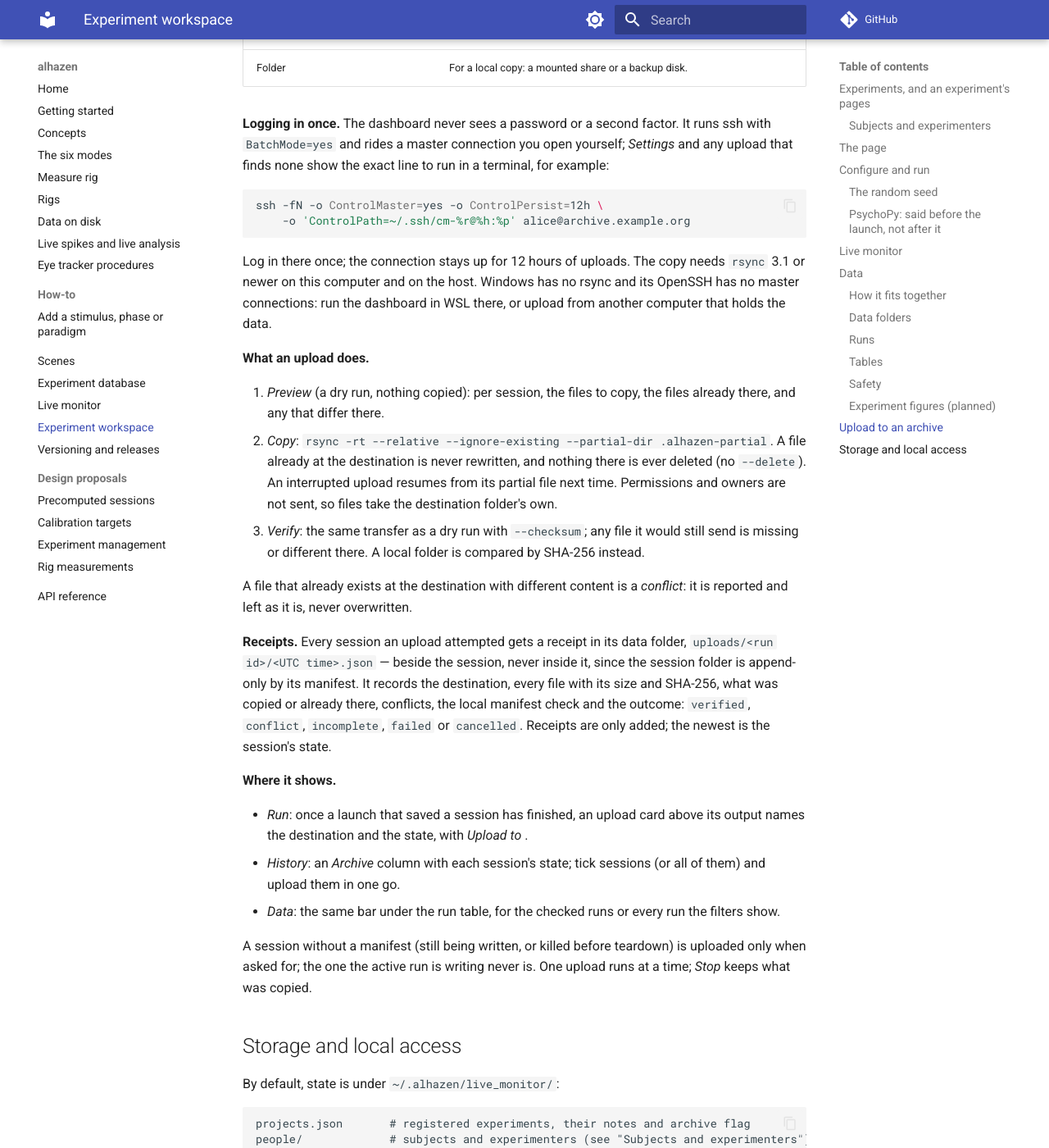
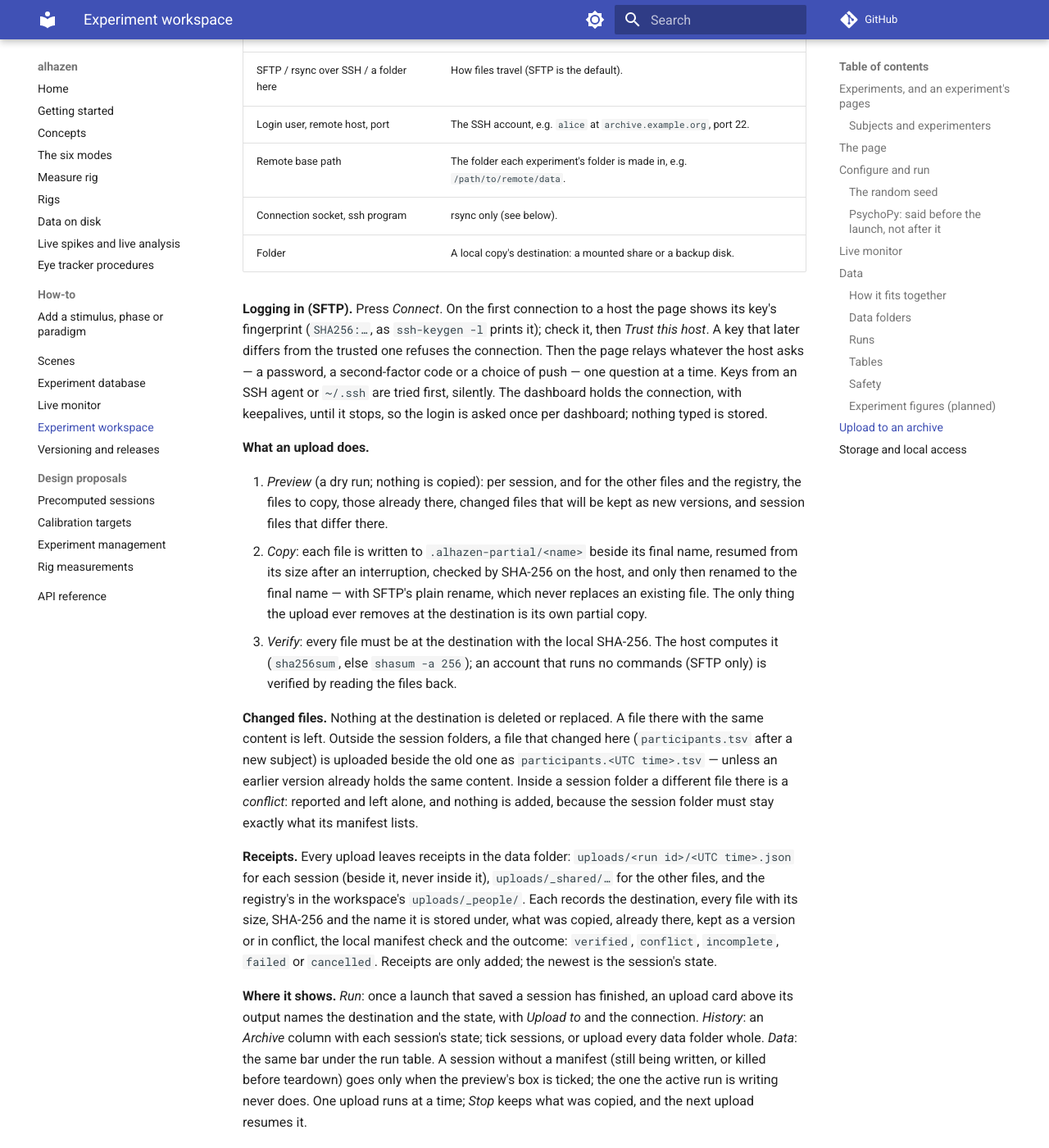
Before and after one commit to sh4r11f/alhazen, an MkDocs documentation site: the page built from docs/workspace.md, in a window 1280 px wide and 1400 px high, scrolled down 14407 px. Shown: the whole window at 82% size. Built offline with MkDocs 1.6.1 and Material for MkDocs 9.7.7, drawn with Linux system fonts in a browser that asks for light colours; comment, search, counter and statistics services are not loaded; some of the changed text lies outside the part shown.

Commit message:
Docs: upload over SFTP, the whole data folder, versions; changelog

````diff
--- a/docs/workspace.md
+++ b/docs/workspace.md
@@ -698,84 +698,99 @@
 
 ## Upload to an archive
 
-Sessions are collected on the rig; the archive is somewhere else. The
-dashboard copies a finished session there, or many at once, and keeps a
-receipt of what it copied.
+Data is collected on the rig; the archive is somewhere else. The dashboard
+copies an experiment's data there — a session just finished, chosen
+sessions, or the whole data folder — and keeps a receipt of what it copied.
+It works the same on Windows, macOS and Linux with nothing to install:
+the default transport is SSH/SFTP in pure Python (paramiko, a dependency of
+alhazen).
 
-**Where.** A session goes to
-`<remote base path>/<experiment>/<its own path>`: the experiment's
-`[project]` name as its folder, then the run's
-`v<version>/sub-<ID>/ses-<NNN>/run-<NN>_task-<task>` exactly as on the rig.
-Rehearsal data (test, simulate) goes to `<experiment>-rehearsal`, so practice
-runs never land among real ones. Only session folders are copied — not the
-data folder's database, `participants.tsv` or calibration records.
+**What goes.** Everything in the experiment's data folder: its session
+folders and every other file saved there (`participants.tsv`,
+`experiment.sqlite3`, calibrations, logs, the receipts of earlier uploads),
+and the workspace's people registry — a snapshot of `people.sqlite3` and the
+experiment's CSV copies. Choosing sessions (the Run page's card, ticked rows
+on History or Data) uploads those sessions *and* every non-session file of
+their data folder; *Upload the whole data folder* uploads all of it. A
+SQLite database is uploaded as a consistent snapshot, made from a copy so
+the original is never opened; its `-wal`/`-shm` files are folded into it.
+
+**Where.** `<remote base path>/<experiment>/<path inside the data folder>`,
+the experiment's `[project]` name as its folder, so the session folders keep
+their `v<version>/sub-<ID>/ses-<NNN>/run-<NN>_task-<task>` layout. Rehearsal
+data (test, simulate) goes to `<experiment>-rehearsal`, never among the real
+sessions; the registry goes to `<experiment>/people/`.
 
 **Settings.** Open *Settings* beside any Upload button. They are this
-computer's and are kept only in the workspace's state directory
-(`upload.json` beside `projects.json`), never in an experiment or in
-alhazen; nothing points anywhere until they are filled in:
+computer's, kept only in the workspace's state directory (`upload.json`,
+and `upload_known_hosts` for trusted host keys), never in an experiment or
+in alhazen; nothing points anywhere until they are filled in:
 
 | Setting | Meaning |
 |---|---|
 | Name on this page | What the buttons call the archive ("Upload to <name>"). |
-| Remote host over SSH / a folder on this computer | How sessions travel. |
-| Login user, remote host | The SSH account, e.g. `alice` at `archive.example.org`. |
+| SFTP / rsync over SSH / a folder here | How files travel (SFTP is the default). |
+| Login user, remote host, port | The SSH account, e.g. `alice` at `archive.example.org`, port 22. |
 | Remote base path | The folder each experiment's folder is made in, e.g. `/path/to/remote/data`. |
-| Connection socket | Where the SSH master connection lives (default `~/.ssh/cm-%r@%h:%p`). Empty: SSH keys or Kerberos instead. |
-| Folder | For a local copy: a mounted share or a backup disk. |
+| Connection socket, ssh program | rsync only (see below). |
+| Folder | A local copy's destination: a mounted share or a backup disk. |
 
-**Logging in once.** The dashboard never sees a password or a second
-factor. It runs ssh with `BatchMode=yes` and rides a master connection you
-open yourself; *Settings* and any upload that finds none show the exact line
-to run in a terminal, for example:
-
-```bash
-ssh -fN -o ControlMaster=yes -o ControlPersist=12h \
-    -o 'ControlPath=~/.ssh/cm-%r@%h:%p' alice@archive.example.org
-```
-
-Log in there once; the connection stays up for 12 hours of uploads. The
-copy needs `rsync` 3.1 or newer on this computer and on the host. Windows
-has no rsync and its OpenSSH has no master connections: run the dashboard in
-WSL there, or upload from another computer that holds the data.
+**Logging in (SFTP).** Press *Connect*. On the first connection to a host the
+page shows its key's fingerprint (`SHA256:…`, as `ssh-keygen -l` prints it);
+check it, then *Trust this host*. A key that later differs from the trusted
+one refuses the connection. Then the page relays whatever the host asks — a
+password, a second-factor code or a choice of push — one question at a time.
+Keys from an SSH agent or `~/.ssh` are tried first, silently. The dashboard
+holds the connection, with keepalives, until it stops, so the login is asked
+once per dashboard; nothing typed is stored.
 
 **What an upload does.**
 
-1. *Preview* (a dry run, nothing copied): per session, the files to copy,
-   the files already there, and any that differ there.
-2. *Copy*: `rsync -rt --relative --ignore-existing --partial-dir
-   .alhazen-partial`. A file already at the destination is never rewritten,
-   and nothing there is ever deleted (no `--delete`). An interrupted upload
-   resumes from its partial file next time. Permissions and owners are not
-   sent, so files take the destination folder's own.
-3. *Verify*: the same transfer as a dry run with `--checksum`; any file it
-   would still send is missing or different there. A local folder is
-   compared by SHA-256 instead.
+1. *Preview* (a dry run; nothing is copied): per session, and for the other
+   files and the registry, the files to copy, those already there, changed
+   files that will be kept as new versions, and session files that differ
+   there.
+2. *Copy*: each file is written to `.alhazen-partial/<name>` beside its final
+   name, resumed from its size after an interruption, checked by SHA-256 on
+   the host, and only then renamed to the final name — with SFTP's plain
+   rename, which never replaces an existing file. The only thing the
+   upload ever removes at the destination is its own partial copy.
+3. *Verify*: every file must be at the destination with the local SHA-256.
+   The host computes it (`sha256sum`, else `shasum -a 256`); an account that
+   runs no commands (SFTP only) is verified by reading the files back.
 
-A file that already exists at the destination with different content is a
-*conflict*: it is reported and left as it is, never overwritten.
+**Changed files.** Nothing at the destination is deleted or replaced. A file
+there with the same content is left. Outside the session folders, a file
+that changed here (`participants.tsv` after a new subject) is uploaded
+beside the old one as `participants.<UTC time>.tsv` — unless an earlier
+version already holds the same content. Inside a session folder a different
+file there is a *conflict*: reported and left alone, and nothing is added,
+because the session folder must stay exactly what its manifest lists.
 
-**Receipts.** Every session an upload attempted gets a receipt in its data
-folder, `uploads/<run id>/<UTC time>.json` — beside the session, never
-inside it, since the session folder is append-only by its manifest. It
-records the destination, every file with its size and SHA-256, what was
-copied or already there, conflicts, the local manifest check and the
-outcome: `verified`, `conflict`, `incomplete`, `failed` or `cancelled`.
-Receipts are only added; the newest is the session's state.
+**Receipts.** Every upload leaves receipts in the data folder:
+`uploads/<run id>/<UTC time>.json` for each session (beside it, never inside
+it), `uploads/_shared/…` for the other files, and the registry's in the
+workspace's `uploads/_people/`. Each records the destination, every file
+with its size, SHA-256 and the name it is stored under, what was copied,
+already there, kept as a version or in conflict, the local manifest check
+and the outcome: `verified`, `conflict`, `incomplete`, `failed` or
+`cancelled`. Receipts are only added; the newest is the session's state.
 
-**Where it shows.**
+**Where it shows.** *Run*: once a launch that saved a session has finished,
+an upload card above its output names the destination and the state, with
+*Upload to <name>* and the connection. *History*: an *Archive* column with
+each session's state; tick sessions, or upload every data folder whole.
+*Data*: the same bar under the run table. A session without a manifest
+(still being written, or killed before teardown) goes only when the preview's
+box is ticked; the one the active run is writing never does. One upload runs
+at a time; *Stop* keeps what was copied, and the next upload resumes it.
 
-- *Run*: once a launch that saved a session has finished, an upload card
-  above its output names the destination and the state, with *Upload to
-  <name>*.
-- *History*: an *Archive* column with each session's state; tick sessions
-  (or all of them) and upload them in one go.
-- *Data*: the same bar under the run table, for the checked runs or every
-  run the filters show.
-
-A session without a manifest (still being written, or killed before
-teardown) is uploaded only when asked for; the one the active run is
-writing never is. One upload runs at a time; *Stop* keeps what was copied.
+**rsync (optional).** Where rsync 3.1+ and OpenSSH master connections exist
+(Linux, macOS), choose *rsync over SSH*: you open the connection once in a
+terminal (Settings shows the exact `ssh -fN -o ControlMaster=yes …` line)
+and the dashboard rides it. Copies are `rsync -rt --ignore-existing
+--partial-dir .alhazen-partial`, never `--delete`; the rules above are the
+same.
 
 ## Storage and local access
 
````
Also changed, not shown: CHANGELOG.md (+16 -9 lines).
